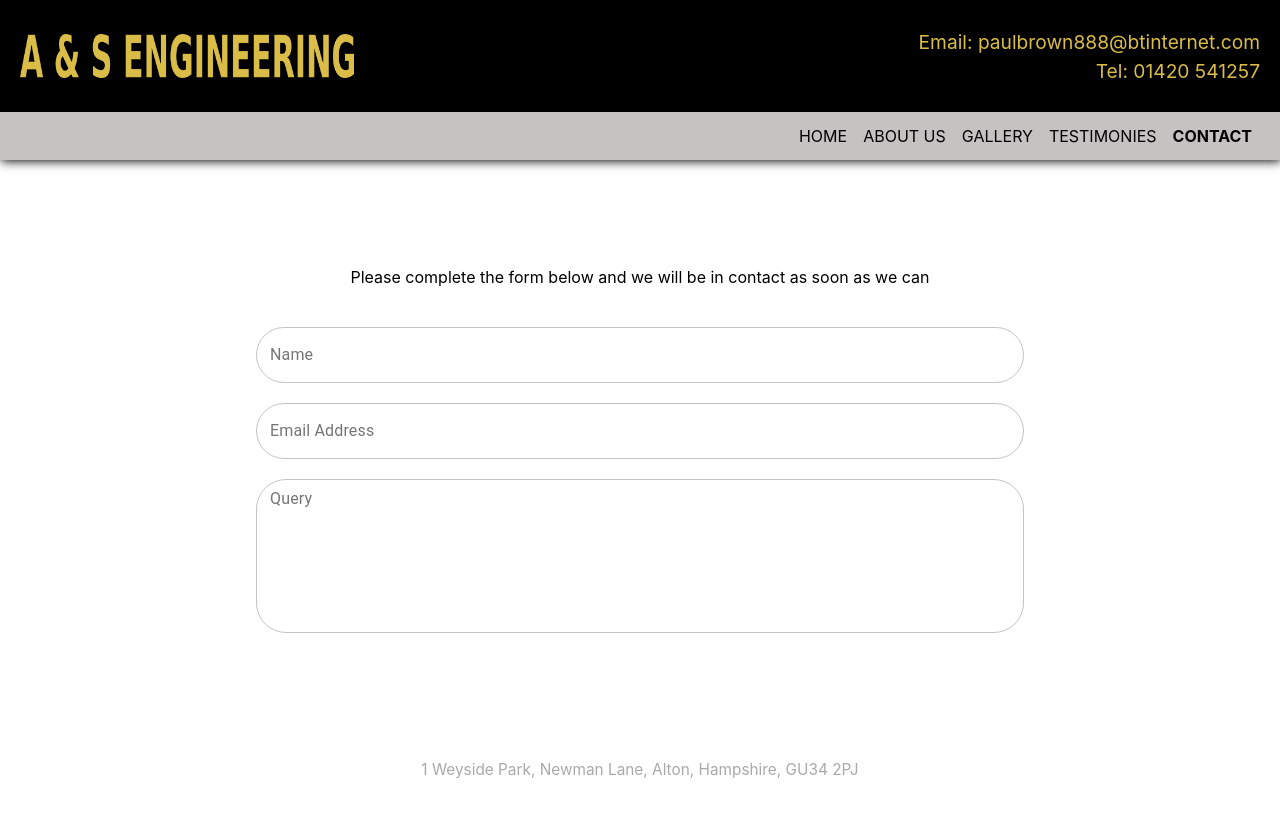
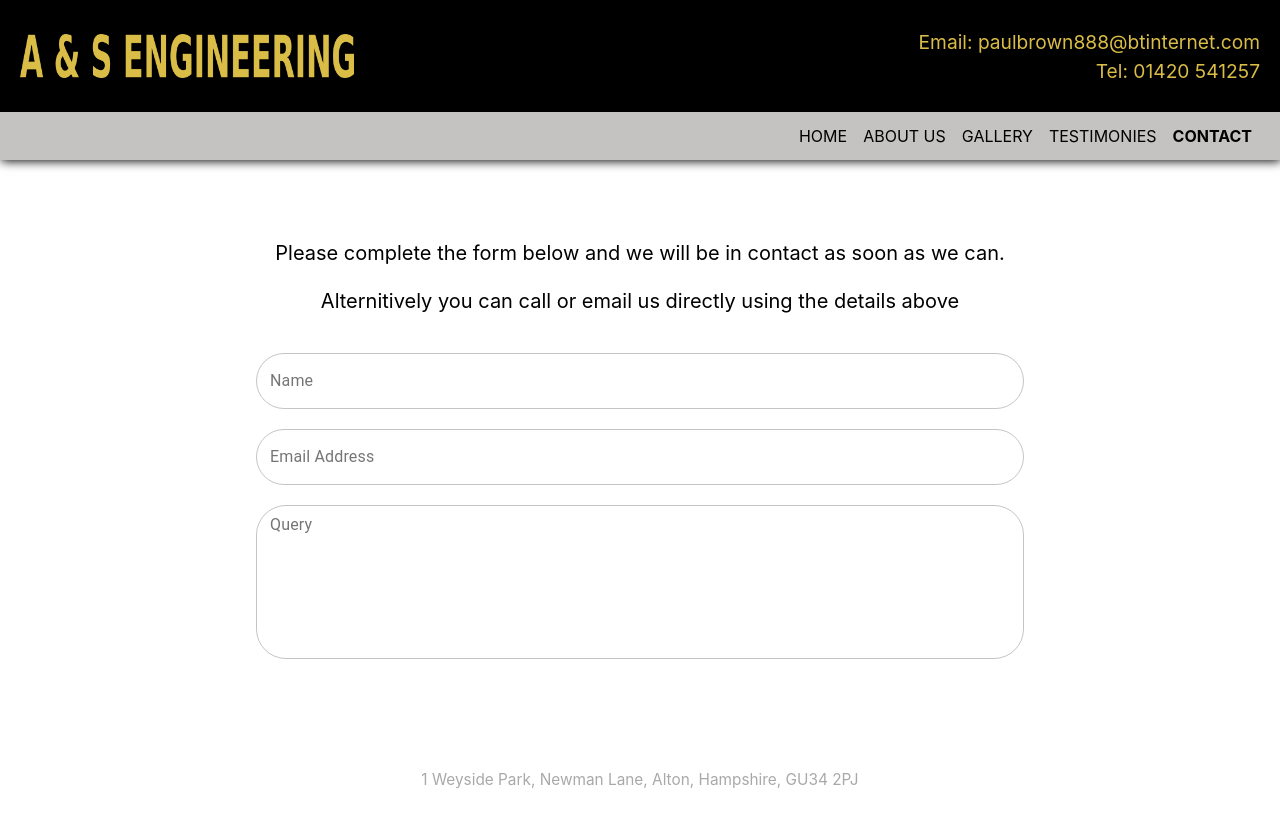
Before and after one commit to RDoneux/as-website-frontend, a React (Create React App) app: page /contact in a window 1280 px wide. Shown: the top 828 px of the page. After the commit the page ends 800 px from the top, so only its background shows below. Built offline with nearby package versions, Linux system fonts and the light colour scheme.

Commit message:
changes contact text and fixes signature size

```diff
--- a/src/App.module.css
+++ b/src/App.module.css
@@ -23,7 +23,9 @@
 }
 
 .signature {
-    min-height: 10vh;
-    min-height: calc(var(--vh, 1vh) * 10);
+    /* min-height: 10vh; */
+    /* min-height: calc(var(--vh, 1vh) * 10); */
     text-align: center;
+    margin: 10px;
+
 }
--- a/src/pages/contact/Contact.tsx
+++ b/src/pages/contact/Contact.tsx
@@ -14,7 +14,7 @@ class Contact extends React.Component<ContactProps> {
                 <p
                     className={Styles.title}
                 >
-                    Please complete the form below and we will be in contact as soon as we can
+                    Please complete the form below and we will be in contact as soon as we can. <br /> <br /> Alternitively you can call or email us directly using the details above
                 </p>
                 <form action="/action_page.php" className={Styles.form} noValidate autoComplete="on">
                     <div style={{ height: '5vh' }} />
--- a/src/pages/contact/contact.module.css
+++ b/src/pages/contact/contact.module.css
@@ -11,6 +11,7 @@
     text-align   : center;
     margin       : 20px;
     margin-bottom: 0px;
+    font-size: 20px;
 }
 
 .form {
@@ -18,9 +19,7 @@
     justify-self  : flex-start;
     display       : flex;
     width         : 60vw;
-    /* height     : 60vh; */
     flex-direction: column;
-    /* margin-top : 20px; */
 }
 
 .textfield fieldset {
```
